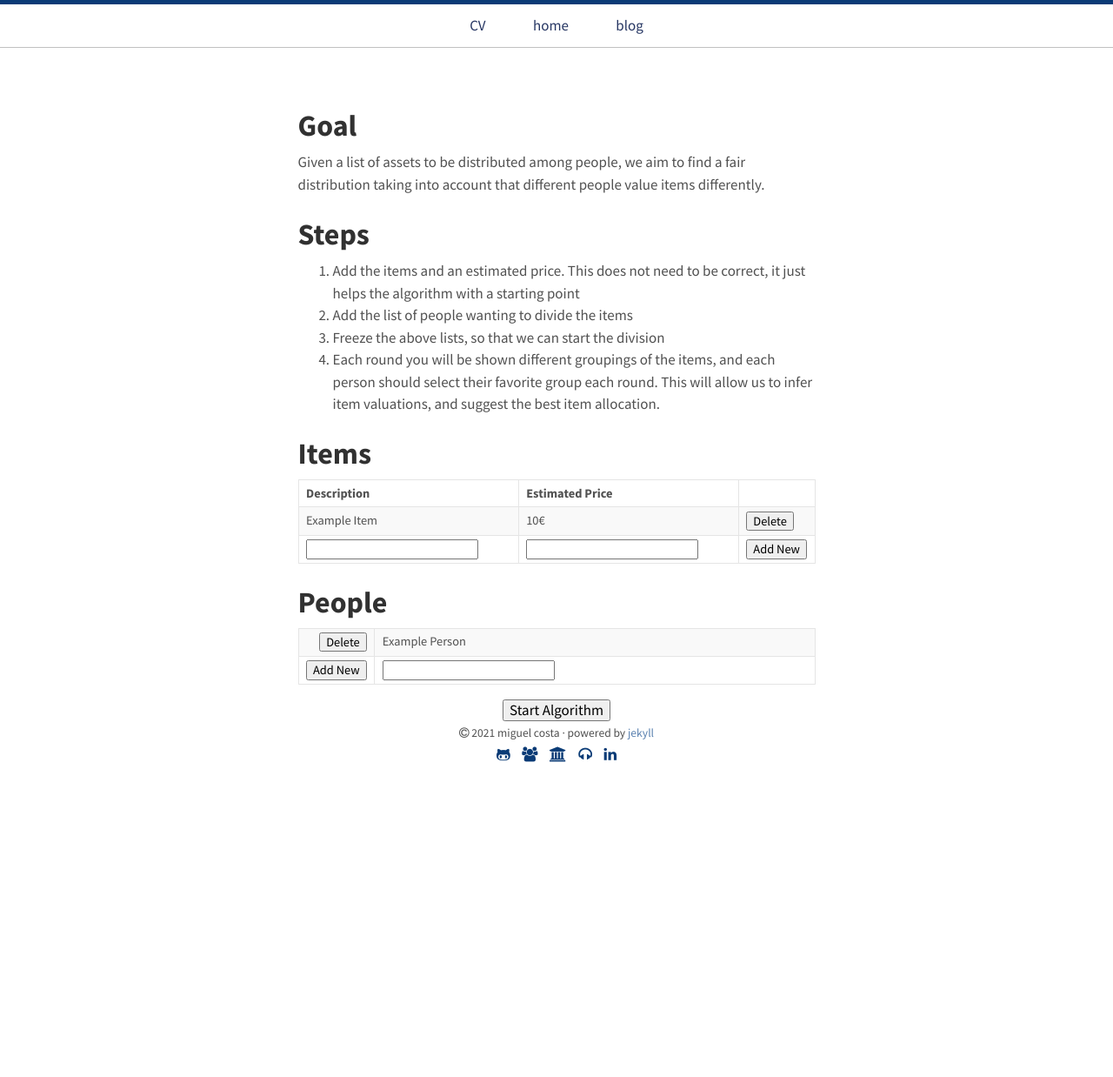
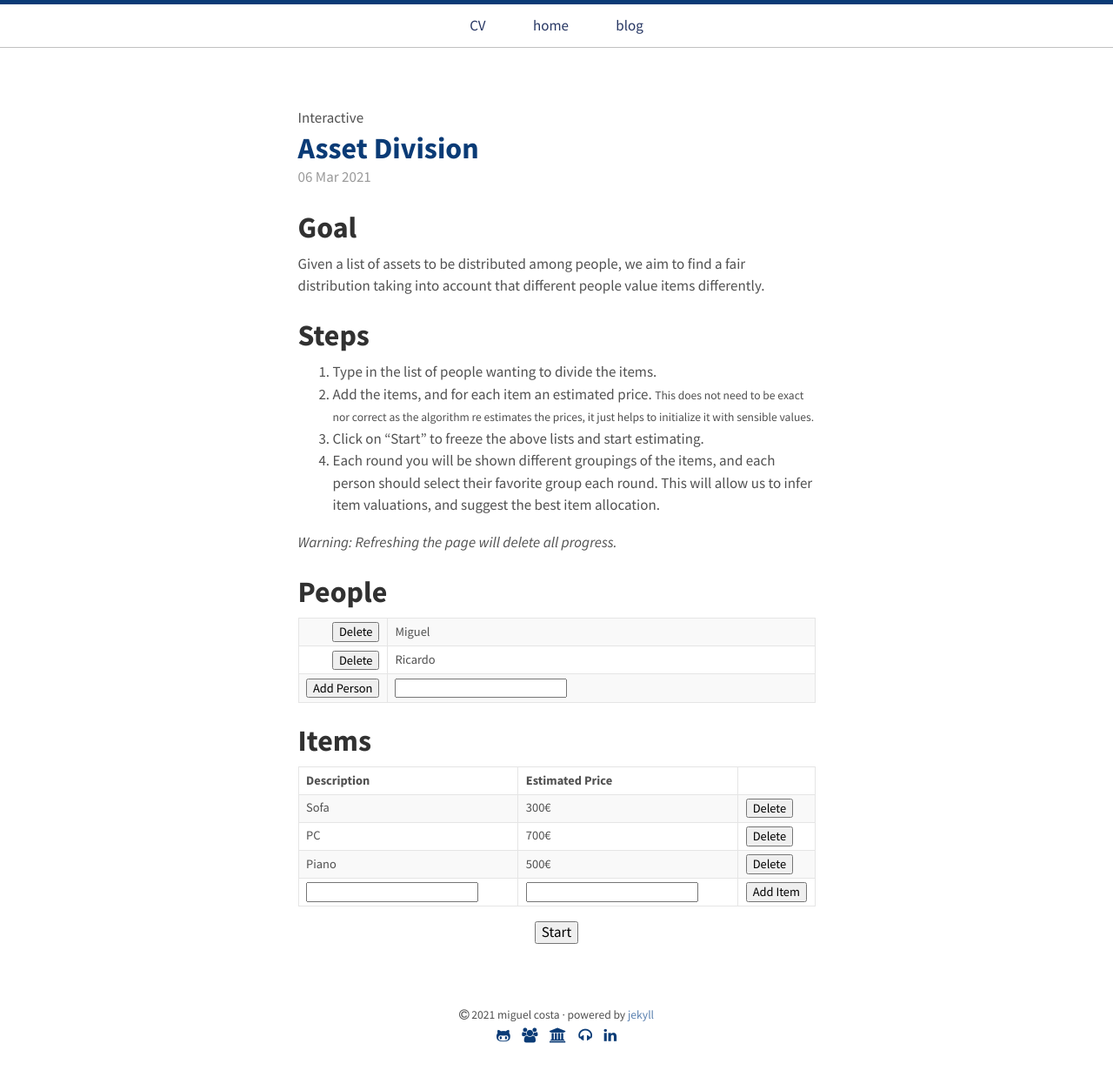
Before and after one commit to migueltorrescosta/migueltorrescosta.github.io, a Jekyll site: the page built from _posts/2021-03-06-Asset-Division.md, in a window 1280 px wide. Shown: the whole page at 87% size. Built offline with Jekyll 4.4.1, drawn with Linux system fonts in a browser that asks for light colours; nearby versions of some CDN libraries; before the commit the page ends 914 px from its top, so only the background shows below that; some of the changed lines change nothing that is shown.

Commit message:
Asset Division fully working prototype

```diff
--- a/_posts/2021-03-06-Asset-Division.md
+++ b/_posts/2021-03-06-Asset-Division.md
@@ -1,17 +1,19 @@
 ---
-layout: default
+layout: post
 title: Asset Division
 react_component: asset_division
-category: [Tools]
+category: [Interactive]
 ---
 
 # Goal
 Given a list of assets to be distributed among people, we aim to find a fair distribution taking into account that different people value items differently.
 # Steps
-1. Add the items and an estimated price. This does not need to be correct, it just helps the algorithm with a starting point
-2. Add the list of people wanting to divide the items
-3. Freeze the above lists, so that we can start the division
+1. Type in the list of people wanting to divide the items.
+2. Add the items, and for each item an estimated price. <small>This does not need to be exact nor correct as the algorithm re estimates the prices, it just helps to initialize it with sensible values.</small>
+3. Click on "Start" to freeze the above lists and start estimating.
 4. Each round you will be shown different groupings of the items, and each person should select their favorite group each round. This will allow us to infer item valuations, and suggest the best item allocation.
+
+*Warning: Refreshing the page will delete all progress.*
 
 <div id="asset_division">
   <small>Loading Component</small>
--- a/assets/react_components/asset_division.js
+++ b/assets/react_components/asset_division.js
@@ -6,11 +6,22 @@
     constructor(props) {
         super(props)
         this.state = {
-            items: [{ id: -1, description: 'Example Item', price: 10 }],
+            items: [
+                { id: -3, description: 'Sofa', price: 300 },
+                { id: -2, description: 'PC', price: 700 },
+                { id: -1, description: 'Piano', price: 500 }],
             new_item: { id: 0, description: '', price: '' },
-            people: [{ id: -1, name: 'Example Person' }],
+            people: [
+                { id: -2, name: 'Miguel' },
+                { id: -1, name: 'Ricardo' }],
             new_person: { id: 0, name: '' },
             frozen: false, // If true the user can't edit Items nor People
+            group: [-1],
+            group_price_difference: 0,
+            focus_person: 0,
+            individual_prices: Array(),
+            iterations: 0,
+            current_experiment_result: true, // true if the focus_person selects group1, false otherwise
         }
     }
 
@@ -26,7 +37,7 @@
             const { id, description, price } = item
             const delete_cell = (
                 <td className='delete_button' width='40px'>
-                    <form onSubmit={this.handleItemDelete.bind(this)}>
+                    <form>
                         <button className='button' onClick={() => this.handleItemDelete(id)}>Delete</button>
                     </form>
                 </td>
@@ -34,7 +45,7 @@
             return (
                 <tr key={id}>
                     <td>{description}</td>
-                    <td>{price}€</td>
+                    <td>{Math.round(price)}€</td>
                     {!this.state.frozen && delete_cell}
                 </tr>
             )
@@ -52,7 +63,7 @@
                     <input form="add-item" type="text" value={this.state.new_item.price} name="price" onChange={this.handlePriceChange.bind(this)} />
                 </td>
                 <td>
-                    <input form="add-item" type="submit" value="Add New" />
+                    <input form="add-item" type="submit" value="Add Item" />
                 </td>
             </tr>
         )
@@ -133,7 +144,7 @@
             <tr>
                 <td width="40px">
                     <form id="add-person" onSubmit={this.handlePersonSubmit.bind(this)}></form>
-                    <input form="add-person" type="submit" value="Add New" />
+                    <input form="add-person" type="submit" value="Add Person" />
                 </td>
                 <td>
                     <input form="add-person" align="right" type="text" value={this.state.new_person.name} name="name" onChange={this.handlePersonChange.bind(this)} />
@@ -153,7 +164,6 @@
 
     handlePersonSubmit(e) {
         e.preventDefault();
-        console.log(e.target)
         this.setState({
             people: this.state.people.concat(this.state.new_person),
             new_person: {
@@ -170,7 +180,7 @@
     renderPeople() {
         return (
             <div>
-                <h1 id='people-title' >People</h1>
+                <h1 id='people-title'>People</h1>
                 <table id='people'>
                     <thead>
                         <tr></tr>
@@ -184,24 +194,238 @@
         )
     }
 
-    handleStartAlgorithm(e) {
+    startAlgorithm(e) {
         e.preventDefault();
         this.setState({ frozen: true })
+        const item_prices = this.state.items.map(x => x.price);
+        let individual_prices = Array(this.state.people.length).fill(item_prices);
+        individual_prices = individual_prices.map(x => [...item_prices]); // Makes a deep copy of item values
+        for (var i = 0; i < this.state.people.length; ++i) {
+            for (var j = 0; j < this.state.items.length; ++j) {
+                individual_prices[i][j] = individual_prices[i][j] + Math.random() - .5;
+            }
+        }
+        const new_focus_person = (this.state.focus_person + 1) % this.state.people.length;
+        this.setState(
+            {
+                individual_prices: individual_prices,
+                new_focus_person: new_focus_person,
+            },
+            this.setupExperiment);
+    }
+
+    sortedIndices(arr) {
+        var len = arr.length;
+        var indices = new Array(len);
+        for (var i = 0; i < len; ++i) indices[i] = i;
+        indices.sort(function (a, b) { return arr[a] > arr[b] ? -1 : arr[a] < arr[b] ? 1 : 0; });
+        return indices;
+    }
+
+    setupExperiment() {
+        let price_deltas = Array(this.state.items.length);
+        for (var i = 0; i < this.state.items.length; i++) {
+            price_deltas[i] = this.state.individual_prices[this.state.focus_person][i] - this.state.items[i].price
+        }
+        const sorted_indices = this.sortedIndices(price_deltas);
+        let group = [];
+        let group_price = 0;
+        let non_group_price = 0;
+        for (var i = 0; i < price_deltas.length; i++) {
+            const item_position = sorted_indices[i];
+            const item_price = this.state.individual_prices[this.state.focus_person][item_position];
+            if (group_price < non_group_price) {
+                group.push(this.state.items[item_position].id);
+                group_price += item_price;
+            } else {
+                non_group_price += item_price;
+            }
+        }
+        this.setState({
+            group: group,
+            group_price_difference: Math.round(group_price - non_group_price),
+        });
     }
 
     renderStartAlgorithmButton() {
         return (
-            <form align="center" id="start-algorithm" onSubmit={this.handleStartAlgorithm.bind(this)}>
-                <input type="submit" value="Start Algorithm" />
-            </form>
+            <div align="center">
+                <form id="start-algorithm" onSubmit={this.startAlgorithm.bind(this)}>
+                    <input type="submit" value="Start" />
+                </form>
+            </div>
         )
+    }
+
+    getItemsList(group_items, complement) {
+        const custom_filter = complement ? (x => !group_items.includes(x.id)) : (x => group_items.includes(x.id));
+        const return_items = this.state.items.filter(custom_filter).map(x => x.description);
+        let string = "";
+        const group_1_receiving = complement ^ this.state.group_price_difference > 0;
+        const money = Math.round(Math.abs(this.state.group_price_difference / 2));
+        if (group_1_receiving) {
+            string += "Pay " + money.toString() + "€"
+        } else {
+            string += "Get " + money.toString() + "€"
+        };
+        if (return_items.length) {
+            string = return_items.reduce((prev, curr) => prev + ", " + curr, string)
+        }
+        return string;
+    }
+
+    transposeMatrix(arr) {
+        return arr[0].map((_, colIndex) => arr.map(row => row[colIndex]));
+    }
+
+    getPriceAverage(arr) {
+        const transposed_array = this.transposeMatrix(arr);
+        const price_average = transposed_array.map(col => col.reduce((a, b) => a + b, 0) / this.state.people.length);
+        return price_average
+    }
+
+    handleExperimentRun(result) {
+        result.preventDefault;
+        const new_focus_person = (this.state.focus_person + 1) % this.state.people.length;
+        let individual_prices = this.state.individual_prices;
+        const multiplicative_factor = 1 + (1 / (this.state.iterations + 5));
+        for (var i = 0; i < this.state.items.length; i++) {
+            const item = this.state.items[i];
+            const to_increase = !result ^ this.state.group.includes(item.id);
+            if (to_increase) {
+                individual_prices[this.state.focus_person][i] *= multiplicative_factor;
+            } else {
+                individual_prices[this.state.focus_person][i] /= multiplicative_factor;
+            }
+        }
+        const price_average = this.getPriceAverage(individual_prices);
+        let items = this.state.items;
+        for (var i = 0; i < items.length; i++) {
+            items[i].price = price_average[i]
+        }
+        this.setState(
+            {
+                iterations: this.state.iterations + 1,
+                focus_person: new_focus_person,
+                individual_prices: individual_prices,
+                items: items
+            },
+            this.setupExperiment)
+    }
+
+    renderExperiment() {
+        const focus_person_name = this.state.people[this.state.focus_person].name;
+        return (
+            <div>
+                <h1>Round {this.state.iterations}/12</h1>
+                <table>
+                    <thead>
+                        <tr>
+                            <td>Group 1</td>
+                            <td>Group 2</td>
+                        </tr>
+                    </thead>
+                    <tbody>
+                        <tr>
+                            <td width="50%">
+                                {this.getItemsList(this.state.group, false)}
+                            </td>
+                            <td width="50%">
+                                {this.getItemsList(this.state.group, true)}
+                            </td>
+                        </tr>
+                    </tbody>
+                </table>
+
+                <div align="center">
+                    <div>{focus_person_name}</div>
+                    <div><small>which group do you prefer?</small></div>
+                    <input form="experiment" type="button" value="Group 1" name="name" onClick={() => this.handleExperimentRun(true)}></input>
+                    <input form="experiment" type="button" value="Group 2" name="name" onClick={() => this.handleExperimentRun(false)}></input>
+                </div>
+            </div>
+        )
+    }
+
+    getIndices(arr, person_position) {
+        let indices = [];
+        for (var i = 0; i < arr.length; i++) {
+            if (arr[i] == person_position) { indices.push(i) }
+        };
+        return indices
+    }
+
+    renderSuggestedAllocationData() {
+        const transposed_array = this.transposeMatrix(this.state.individual_prices);
+        const item_favourites = transposed_array.map(arr => arr.indexOf(Math.max(...arr)));
+        const average_value = this.state.items.map(x => x.price).reduce((a, b) => a + b, 0) / this.state.people.length;
+        return this.state.people.map((item, index) => {
+            const { id, name } = item
+
+            const preferred_items = this.getIndices(item_favourites, index);
+
+            let value_delta = -average_value;
+            if (preferred_items) {
+                value_delta += preferred_items.map(i => this.state.items[i].price).reduce((a, b) => a + b, 0)
+            }
+
+            let string = "";
+            if (value_delta > 0) {
+                string += "Get " + Math.round(Math.abs(value_delta).toString()) + "€"
+            } else {
+                string += "Pay " + Math.round(Math.abs(value_delta).toString()) + "€"
+            }
+
+            if (preferred_items.length) {
+                string = preferred_items.map(i => this.state.items[i].description).reduce((prev, curr) => prev + ", " + curr, string)
+            }
+
+            return (
+                <tr key={id}>
+                    <td>{name}</td>
+                    <td>{string}</td>
+                </tr>
+            )
+        })
+    }
+
+    renderSuggestedAllocation() {
+        console.log("================");
+        console.log(this.state.iterations);
+        console.log(this.state.individual_prices);
+        console.log(this.state.group_price_difference);
+        return (
+            <div>
+                <h1>Suggested Split</h1>
+                <table>
+                    <thead>
+                        <tr>
+                            <th width="30%">People</th>
+                            <th>Items</th>
+                        </tr>
+                    </thead>
+                    <tbody>
+                        {this.renderSuggestedAllocationData()}
+                    </tbody>
+                </table>
+
+
+            </div>
+        )
+
+    }
+
+    renderItemValuation() {
+
     }
 
     render() {
         return <div>
+            {this.renderPeople()}
             {this.renderItems()}
-            {this.renderPeople()}
             {!this.state.frozen && this.renderStartAlgorithmButton()}
+            {this.state.frozen && this.renderExperiment()}
+            {this.state.frozen && this.renderSuggestedAllocation()}
         </div>
     }
 }
```
